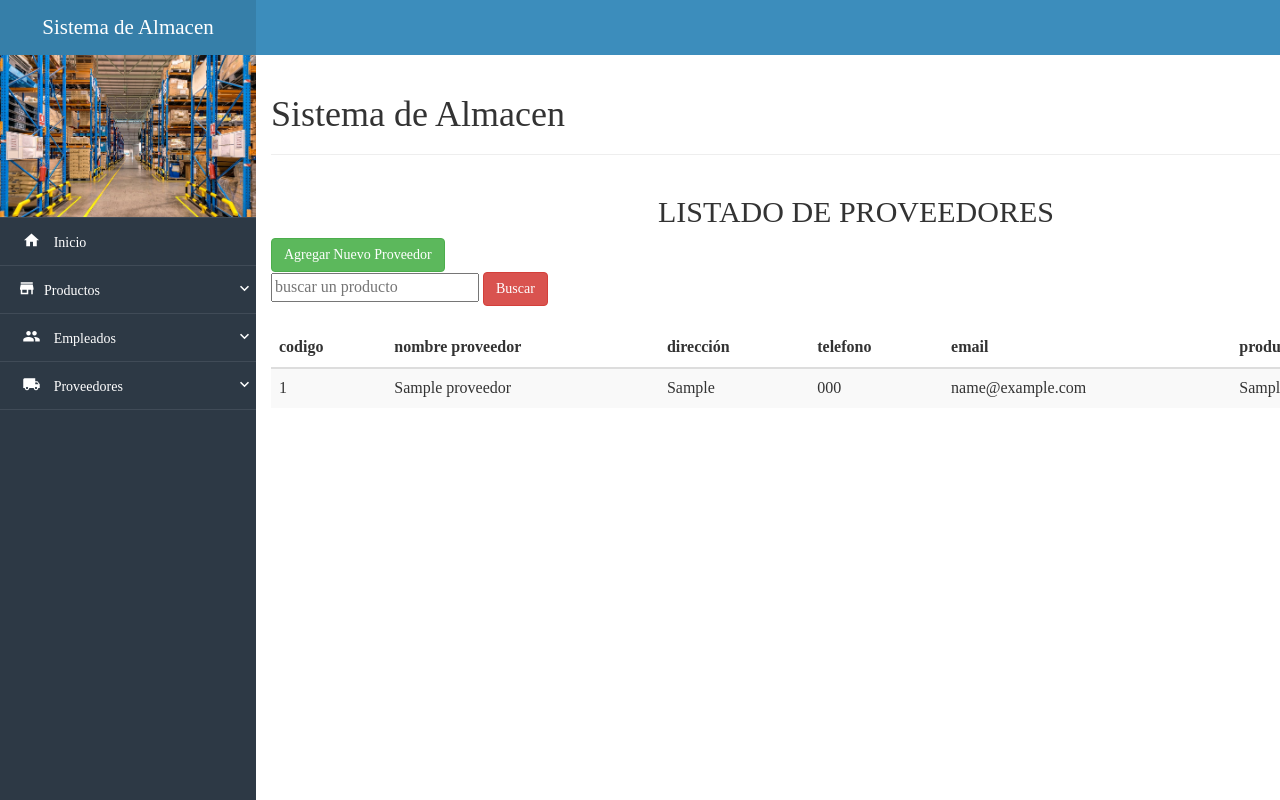
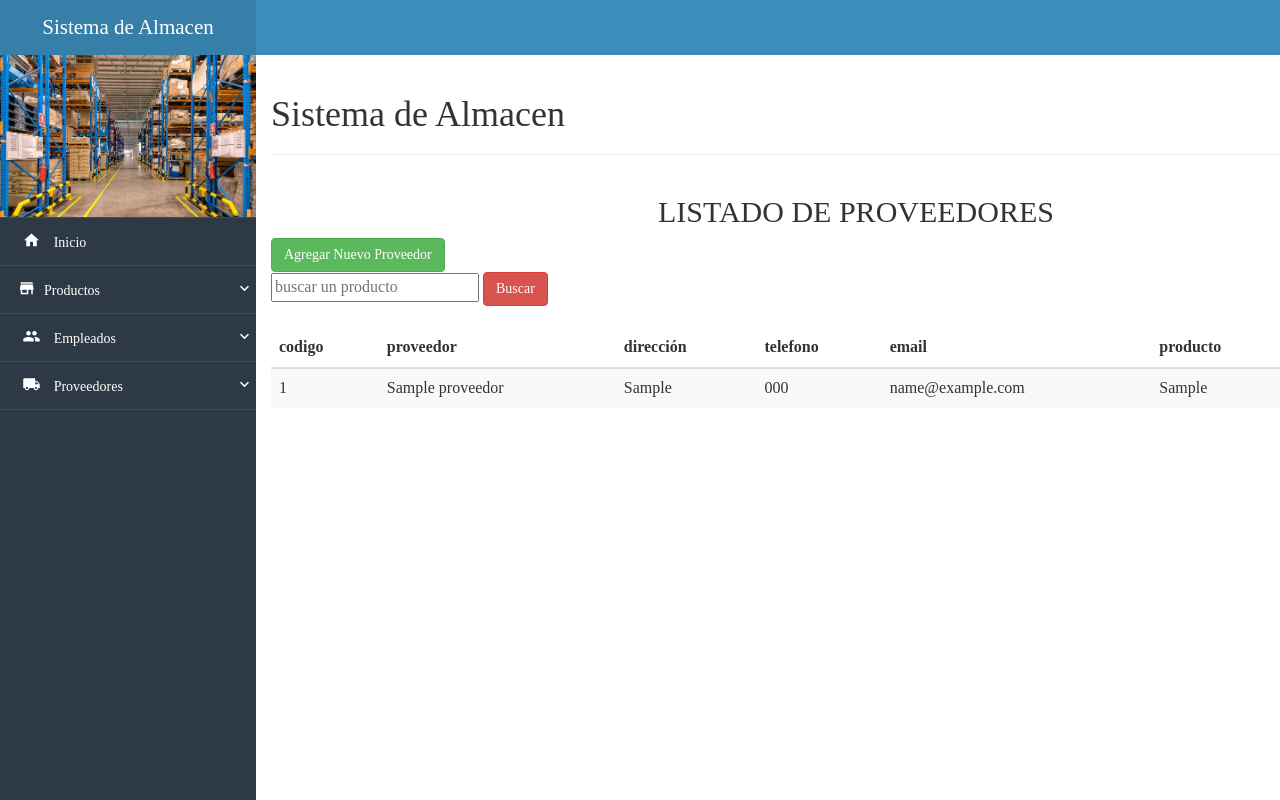
Before and after one commit to edisonquispevargas/Proyecto-final, a PHP site: page /mostrarProv.php in a window 1280 px wide. Run offline with PHP 8.4, Linux system fonts and the light colour scheme; tables that the repository leaves empty or names only in its code hold one stand-in row (values such as "Sample post"); some libraries are stand-ins or nearby versions.

Commit message:
corregir

```diff
--- a/mostrarProv.php
+++ b/mostrarProv.php
@@ -113,11 +113,12 @@ $resultado = $mysqli->query($sql);
                    <thead>
                     <tr>
                         <th>codigo</th>
-                        <th>nombre proveedor</th>
+                        <th>proveedor</th>
                         <th>dirección</th>
                         <th>telefono</th>
                         <th>email</th>
                         <th>producto</th>
+                        <th>actualizar</th>
                     </tr>
                     </thead>
                     <tbody>
```
